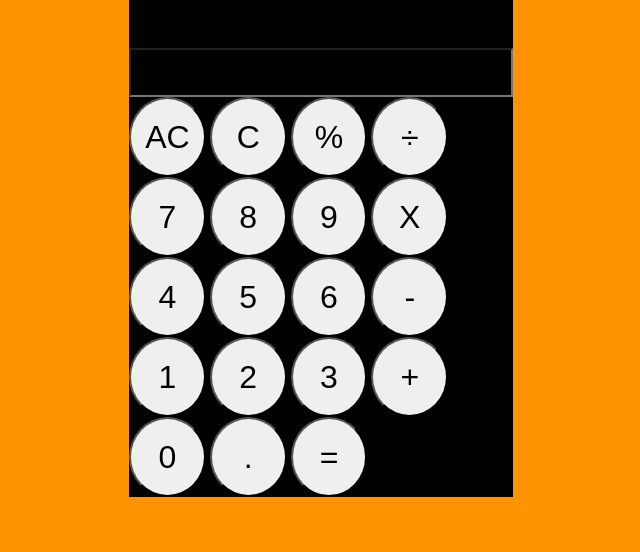
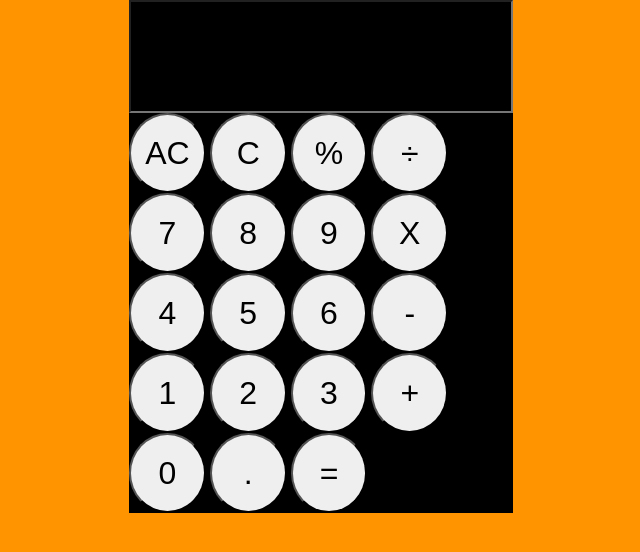
Before and after one commit to malikaaqil/calculator, a plain HTML site: page index.html in a window 1280 px wide. Shown: the whole page, without its empty margins (319-959 px from the left). Drawn offline with Linux system fonts and the light colour scheme.

Commit message:
html updated

```diff
--- a/index.html
+++ b/index.html
@@ -14,40 +14,45 @@
     <div class="main">
 
         <div class="screen">
-            <input type="number">
+            <input  type="number">
         </div>
 
         <div class="buttons">
 
+            <div>
                 <button>AC</button>
                 <button>C</button>
                 <button>%</button>
                 <button>÷</button>
-            <br>
+            </div>
 
-
+            <div>
                 <button>7</button>
                 <button>8</button>
                 <button>9</button>
                 <button>X</button>
-            <br>
+            </div>
 
+            <div>
                 <button>4</button>
                 <button>5</button>
                 <button>6</button>
                 <button>-</button>
-            <br>
+            </div>
 
+            <div>
                 <button>1</button>
                 <button>2</button>
                 <button>3</button>
                 <button>+</button>
-            <br>
+            </div>
 
 
+            <div>
                 <button>0</button>
                 <button>.</button>
                 <button>=</button>
+            </div>
 
 
 
--- a/style.css
+++ b/style.css
@@ -24,7 +24,10 @@ body {
     background-color: black;
     color: white;
     /* border: 2px solid red; */
-    margin-top: 3rem;
+    /* margin-top: 3rem; */
+    padding: 2rem;
+    text-align: right;
+
 }
 
 
```
Lines whose indentation alone changed are shown as unchanged.
